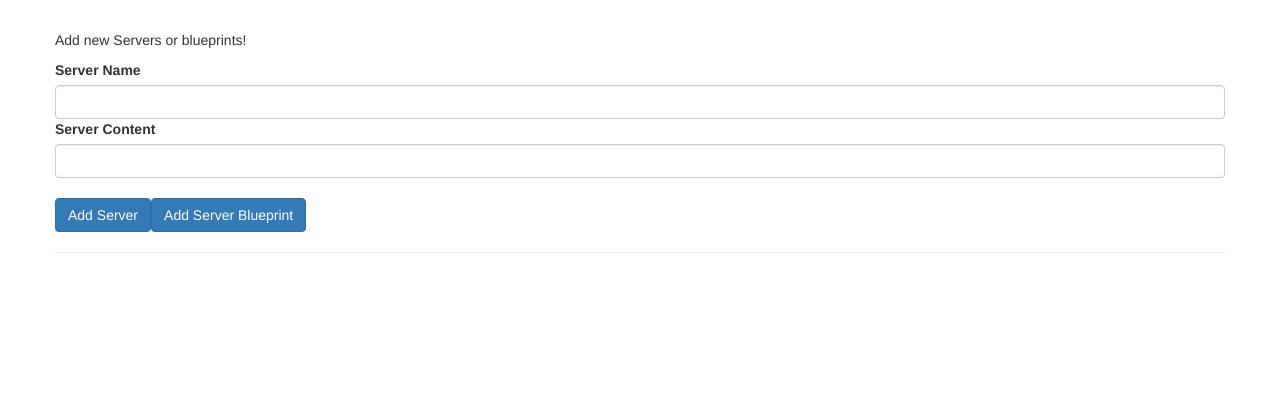
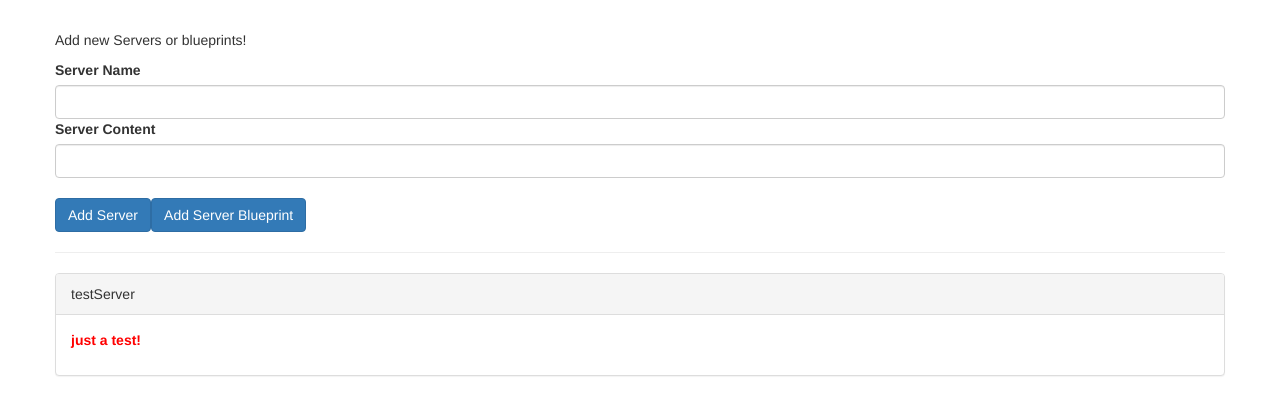
Before and after one commit to psanti93/cmp-databinding-start, an Angular app: page / in a window 1280 px wide. Shown: the top 414 px of the page. Built offline with nearby package versions, Linux system fonts and the light colour scheme.

Commit message:
Add notes about encapsulation

```diff
--- a/src/app/app.component.ts
+++ b/src/app/app.component.ts
@@ -6,7 +6,7 @@
   styleUrls: ['./app.component.css']
 })
 export class AppComponent {
-  serverElements = [];
+  serverElements = [{type: 'server', name: 'testServer', content:'just a test!'}];
 
   onServerAdded(serverData: {serverName: string, serverContent: string}) {
     this.serverElements.push({
--- a/src/app/server-element/server-element.component.css
+++ b/src/app/server-element/server-element.component.css
@@ -0,0 +1,7 @@
+p {
+  color: blue;
+}
+
+label {
+  color: red;
+}
--- a/src/app/server-element/server-element.component.html
+++ b/src/app/server-element/server-element.component.html
@@ -4,7 +4,7 @@
   <div class="panel-body">
     <p>
       <strong *ngIf="element.type === 'server'" style="color: red">{{ element.content }}</strong>
-      <em *ngIf="element.type === 'blueprint'" style="color:blue">{{ element.content }}</em>
+      <em *ngIf="element.type === 'blueprint'">{{ element.content }}</em>
     </p>
   </div>
 </div>
--- a/src/app/server-element/server-element.component.ts
+++ b/src/app/server-element/server-element.component.ts
@@ -1,9 +1,10 @@
-import { Component, OnInit, Input } from '@angular/core';
+import { Component, OnInit, Input, ViewEncapsulation } from '@angular/core';
 
 @Component({
   selector: 'app-server-element',
   templateUrl: './server-element.component.html',
-  styleUrls: ['./server-element.component.css']
+  styleUrls: ['./server-element.component.css'],
+  encapsulation: ViewEncapsulation.Emulated // if ViewEncapsulation.NONE anything added to this component's css will override the other components
 })
 export class ServerElementComponent implements OnInit {
   // use @Input to make element property accessible outside server-element component you have the option to pass in an alias 'srvElement
```
